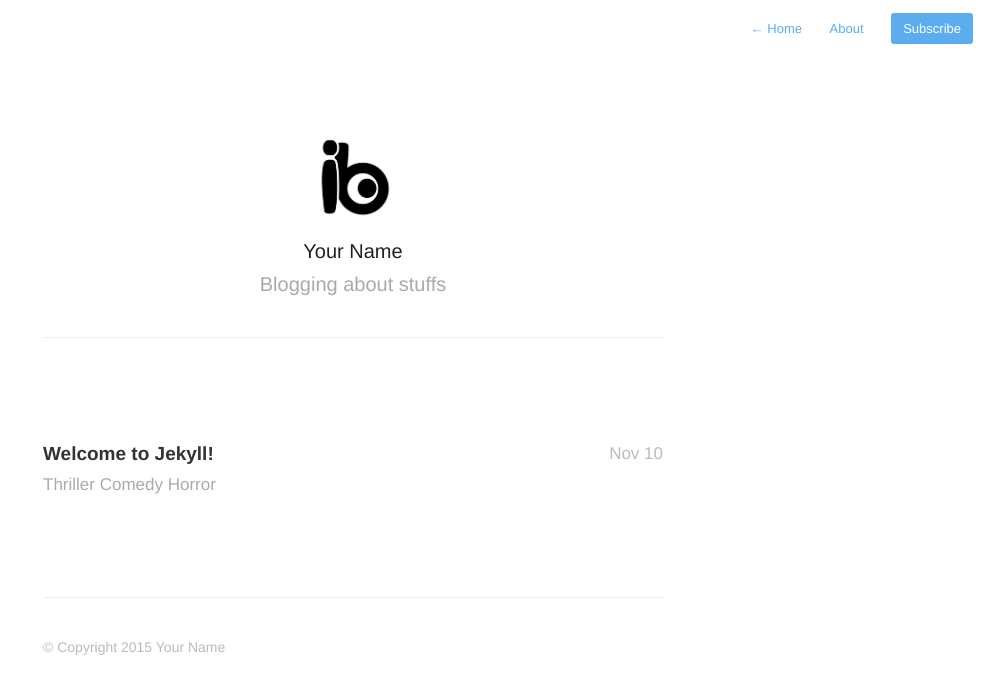
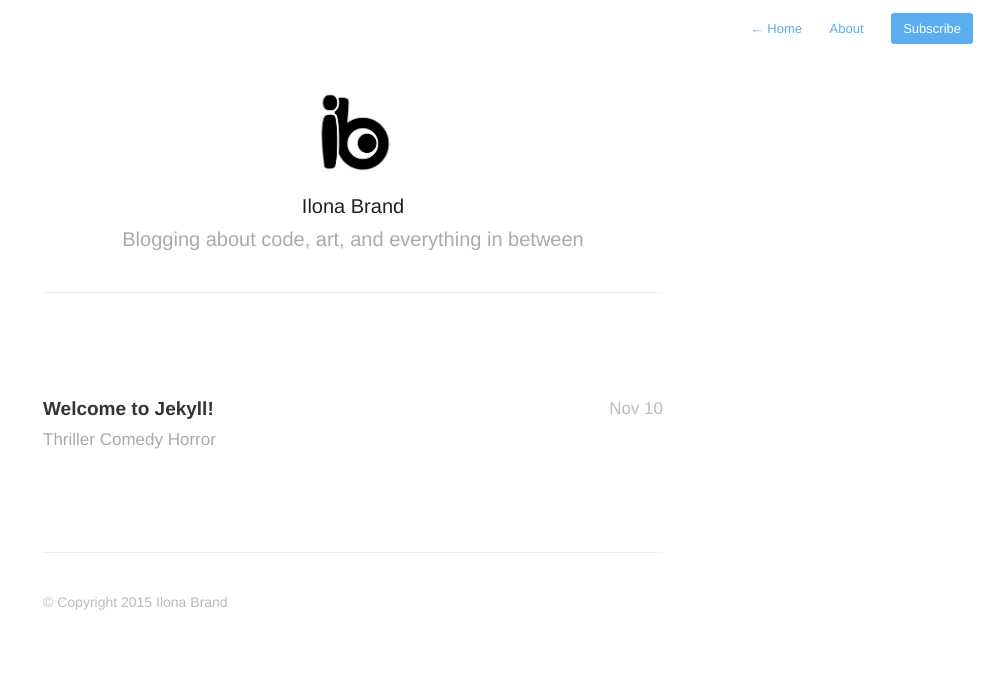
Before and after one commit to ibrand/ibrand.github.io, a Jekyll site: the page built from index.html, in a window 1280 px wide. Shown: the top 694 px of the page, without its empty margins (287-1280 px from the left). Built offline with Jekyll 4.4.1, drawn with Linux system fonts in a browser that asks for light colours; nearby versions of some CDN libraries; Markdown is read by kramdown in place of the engine named in the settings; the list of posts is cut into pages by our own code.

Commit message:
correct name and temporary tagline

```diff
--- a/_config.yml
+++ b/_config.yml
@@ -1,5 +1,5 @@
-name: Your New Jekyll Site
-description: Blogging about stuffs
+name: "Ilona's Blog"
+description: "Blogging about code, art, and everything in between"
 meta_description: "Your New Jekyll Site, Blogging about stuffs"
 
 aboutPage: true
@@ -16,8 +16,7 @@ disqus_shortname: 'your-disqus-shortname'
 
 # Details for the RSS feed generator
 url:            'http://your-blog-url.example.com'
-author:         'Your Name'
-authorTwitter:  'YourTwitterUsername'
+author:         'Ilona Brand'
 
 permalink:       /:year/:title/
 
--- a/assets/css/style.css
+++ b/assets/css/style.css
@@ -70,7 +70,7 @@ h2 {
 }
 
 .profile #wrapper {
-	padding: 100px 40px 0px;
+	padding: 55px 40px 0px;
 	max-width: 700px;
 	margin: 0 auto;
 }
```
